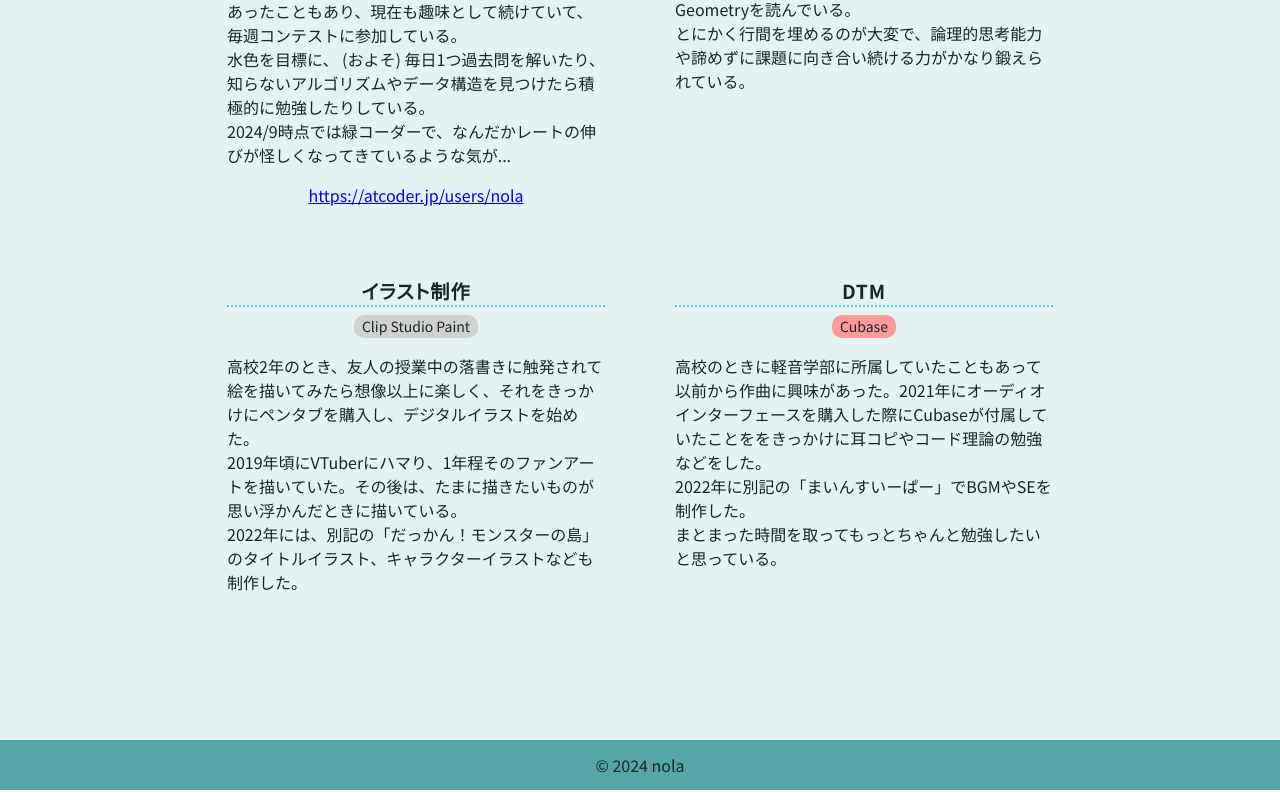
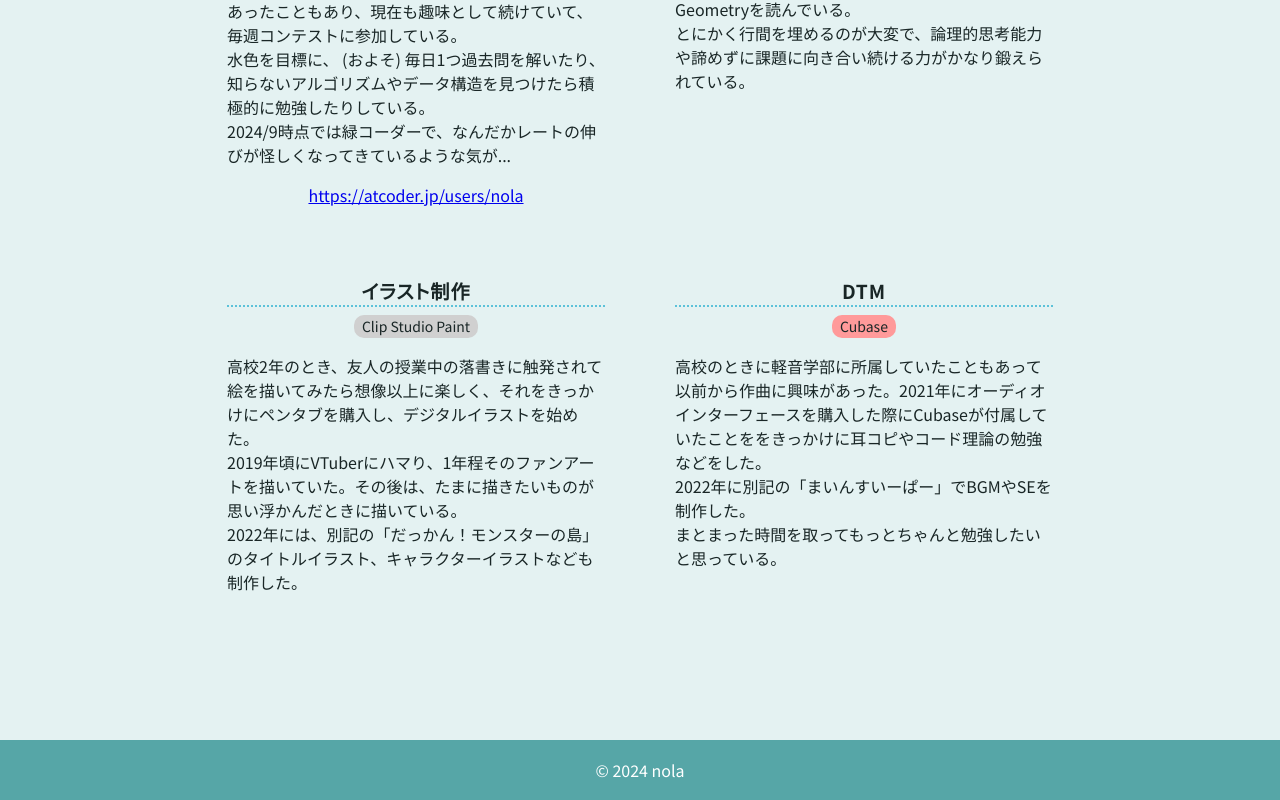
Before and after one commit to no-la/my-portfolio-for-2026, a React (Vite) app: page / in a window 1280 px wide. Shown: the part 4722-5522 px from the top of the page. Built offline with nearby package versions, Linux system fonts and the light colour scheme.

Commit message:
change my-footer

```diff
--- a/src/app/my-footer/my-footer.jsx
+++ b/src/app/my-footer/my-footer.jsx
@@ -2,13 +2,14 @@
 
 import { css } from '@emotion/react';
 
-const height = '50px';
+const height = '60px';
 
 const MyFooter = () => {
   return (
     <footer
       css={(theme) => css`
-        /* height: ${height}; */
+        height: ${height};
+        color: ${theme.colors.white};
         line-height: ${height};
         background-color: ${theme.colors.primary};
         text-align: center;
```
